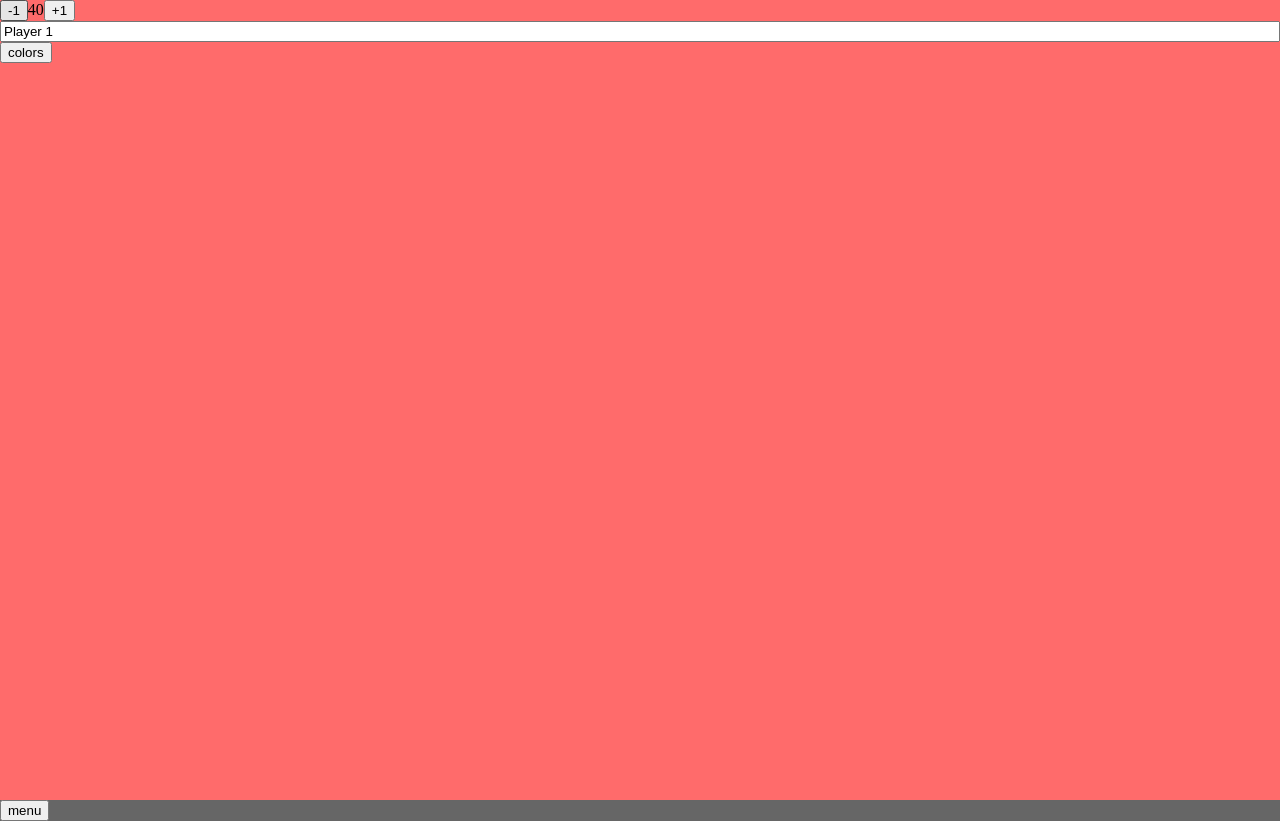
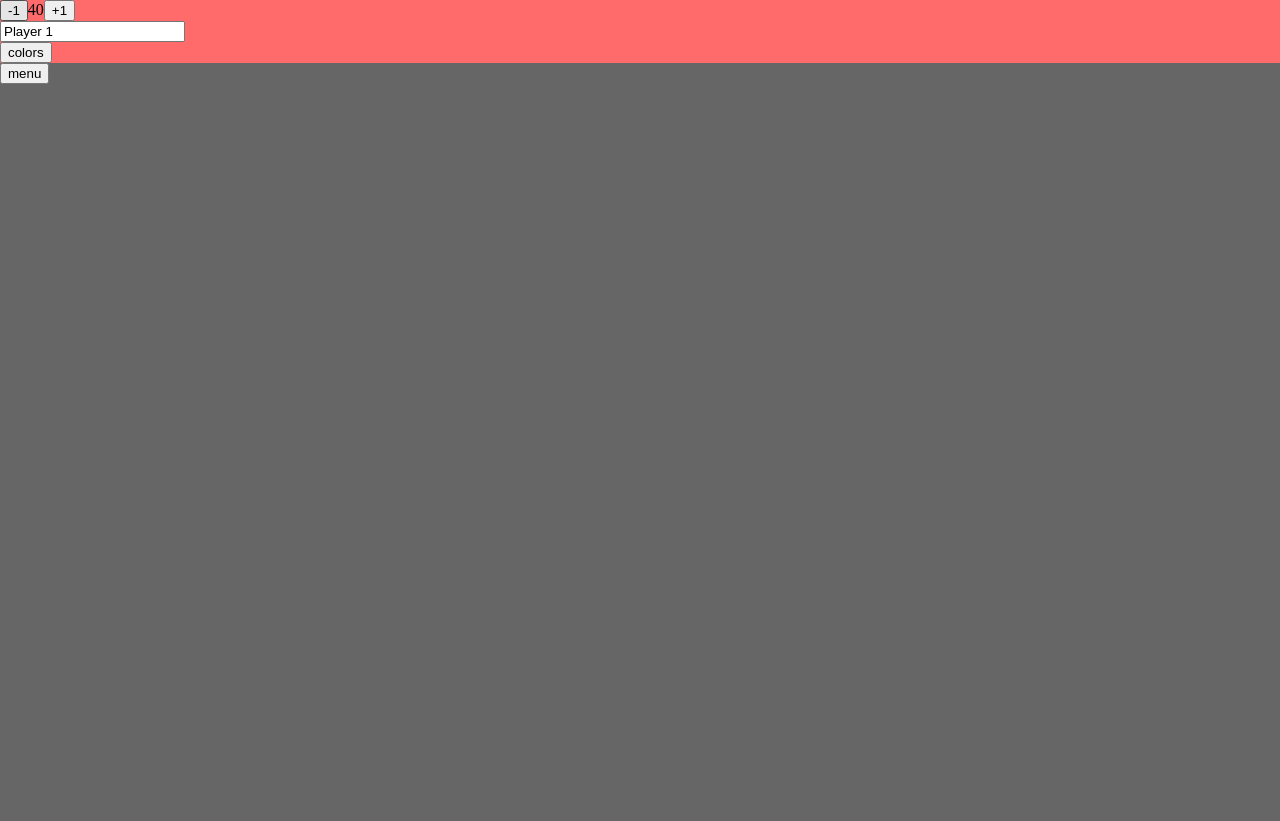
Before and after one commit to boilemmashem/lifecounter, a React (Create React App) app: page / in a window 1280 px wide. Both pictures are taken after a click on the button "Start Game". After the commit the page ends 800 px from the top, so only its background shows below. Built offline with nearby package versions, Linux system fonts and the light colour scheme.

Commit message:
removing temporary styles to prep for landscape mode

```diff
--- a/src/components/App.jsx
+++ b/src/components/App.jsx
@@ -11,38 +11,7 @@ import { WakeLock } from '../helpers/WakeLock'
 export const SettingsContext = React.createContext();
 
 const StyledApp = styled.div`
-  .playerArea.playerCount1 {
-    display: flex;
-    flex-direction: column;
-    height: 100vh;
-    section { height: 100%; }
-  }
-  .playerArea.playerCount2 {
-    display: flex;
-    flex-direction: column;
-    height: 100vh;
-    section { flex: 1 }
-  }
-  .playerArea.playerCount3 {
-    display: flex;
-    flex-flow: row wrap;
-    height: 100vh;
-    section { flex-basis: 50% }
-    section:last-child {flex-basis: 100%}
-  }
-  .playerArea.playerCount4 {
-    display: flex;
-    flex-flow: row wrap;
-    height: 100vh;
-    section { flex-basis: 50% }
-  }
-  .menu.playerCount2, .menu.playerCount3, .menu.playerCount4  {
-    position: fixed;
-    top: 50%;
-    left: 50%;
-    border-radius: 100rem;
-    border: none;
-  }
+// app styles
 `
 export function App() {
 
@@ -101,7 +70,7 @@ export function App() {
         <NewGameModal/>
         <SettingsModal wakeLockSupport={wakeLockSupport}/>
       </SettingsContext.Provider>
-      <main className={`playerArea playerCount${playerCount}`}>
+      <main className={`playerArea playerCount${playerCount} landscape${landscapeMode}`}>
         {addPlayers(playerCount)}
       </main>
       <button className={`menu playerCount${playerCount}`} onClick={() => setSettingsOpen(true)}>menu</button>
--- a/src/components/Player.jsx
+++ b/src/components/Player.jsx
@@ -7,9 +7,6 @@ import { useLongPress } from '../hooks/use-long-press'
 const StyledPlayer = styled.section`
     background: ${props => props.playerColor};
     color: ${props => props.contrastColor};
-    input { width: 100% }
-    .playerLifeArea {
-    }
 `
 export const Player = (props) => {
     const [playerLifeTotal, setPlayerLifeTotal] = useState(props.startingLifeTotal);
```
Also changed, not shown: 1 other file (tests, documents, lock files or other folders).
